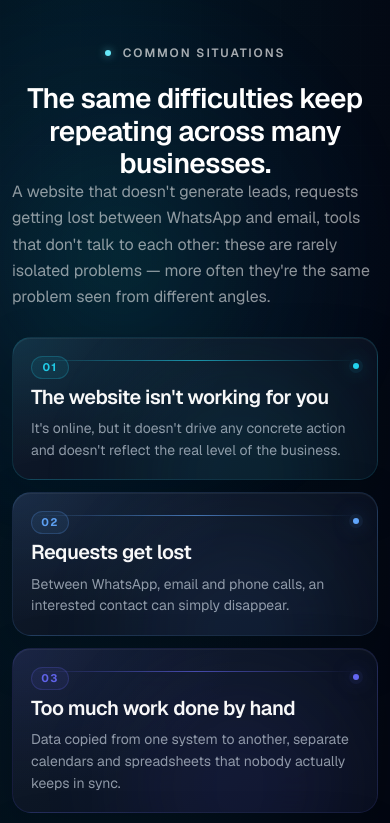
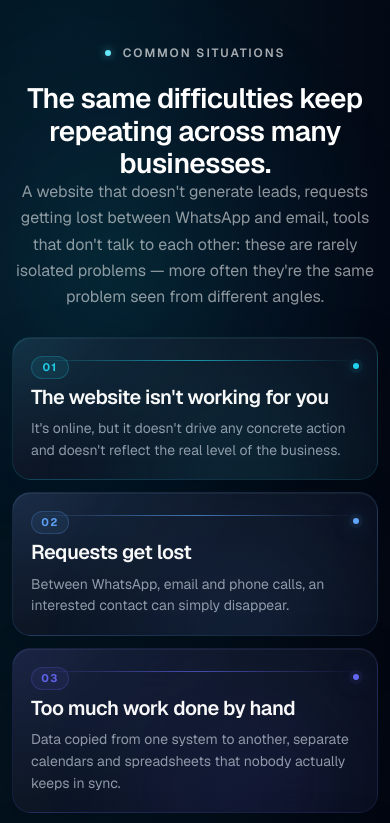
Before and after one commit to AndriiTs1/nextpilotai, a Next.js app: page /en in a window 390 px wide. Shown: the part 1023-1846 px from the top of the page. Built offline with nearby package versions, Linux system fonts and the light colour scheme.

Commit message:
fix: center common situations intro on mobile

```diff
--- a/src/app/globals.css
+++ b/src/app/globals.css
@@ -3867,3 +3867,24 @@ body {
   max-width: 100%;
   overflow-x: clip;
 }
+
+
+/* Mobile — center Common Situations intro */
+@media (max-width: 768px) {
+  .problems .section-intro {
+    align-items: center;
+    margin-inline: auto;
+    text-align: center;
+  }
+
+  .problems .section-eyebrow,
+  .problems .section-heading,
+  .problems .section-lead {
+    margin-inline: auto;
+    text-align: center;
+  }
+
+  .problems .section-eyebrow {
+    justify-content: center;
+  }
+}
```
